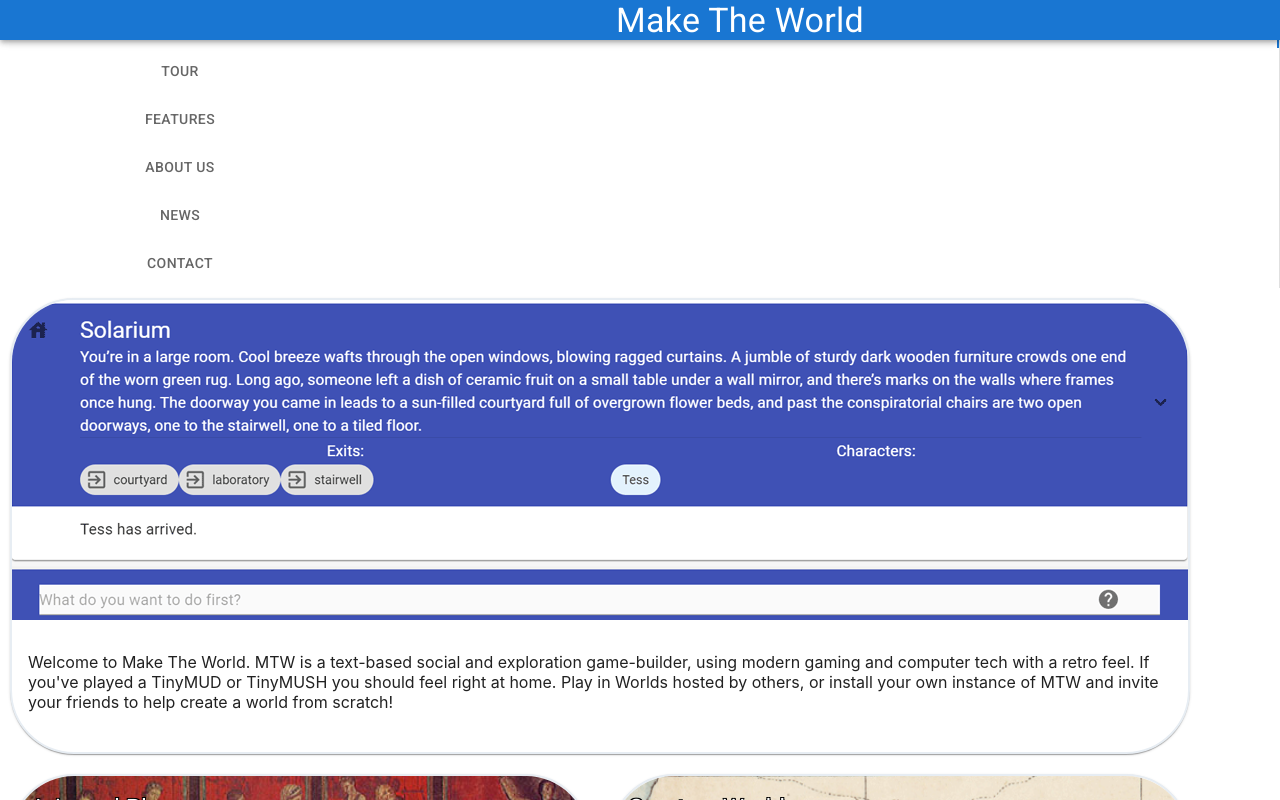
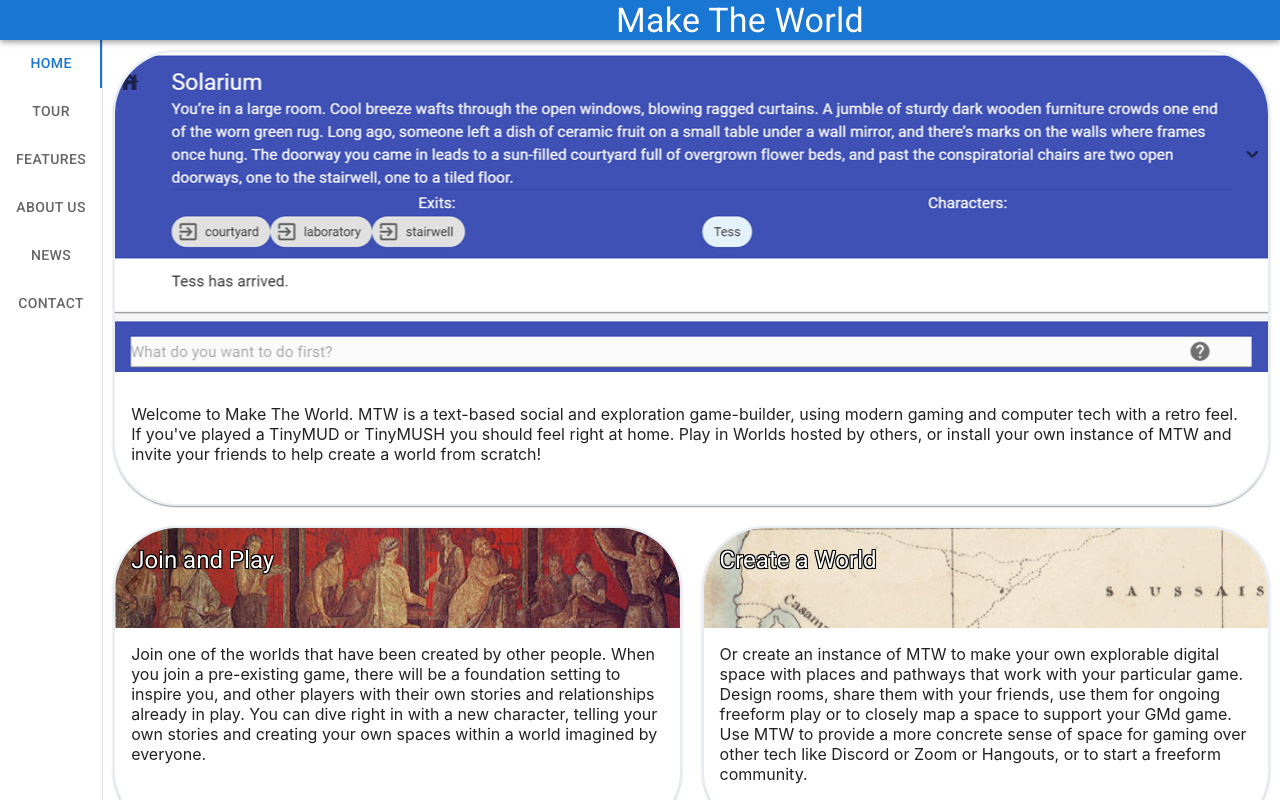
Before and after one commit to TonyLB/maketheworld-org, a React (Create React App) app: page / in a window 1280 px wide. Shown: the top 800 px of the page. Built offline with nearby package versions, Linux system fonts and the light colour scheme.

Commit message:
ISS3: Fixed tab layout bug

```diff
--- a/src/index.js
+++ b/src/index.js
@@ -15,6 +15,7 @@
 import News from './News'
 import Contact from './Contact'
 import * as serviceWorker from './serviceWorker'
+import { Box } from '@mui/material'
 
 const TabPanel = (props) => {
     const { children, value, index, ...other } = props;
@@ -52,7 +53,7 @@
     const tabPanelSx = {
         maxWidth: "1200",
         width: "100%",
-        padding: 20
+        padding: "20px"
     }
 
     const handleChange = (event, newValue) => {
@@ -63,24 +64,24 @@
         <React.Fragment>
             <AppBar
                 sx={{
-                    height: 40,
+                    height: "40px",
                     alignItems: "center",
-                    paddingLeft: "200px"
+                    paddingLeft: matches ? "200px" : "0px"
                 }}
             >
                 <Typography variant="h4">Make The World</Typography>
             </AppBar>
-            <div
+            <Box
                 sx={ matches
                     ? {
                         backgroundColor: theme.palette.background.paper,
                         display: "flex",
                         flexDirection: "row",
                         alignItems: "top",
-                        paddingTop: 40
+                        paddingTop: "40px"
                     }
                     : {
-                        paddingTop: 40
+                        paddingTop: "40px"
                     }
                 }
             >
@@ -128,7 +129,7 @@
                 <TabPanel sx={tabPanelSx} value={value} index={5} dir={theme.direction}>
                     <Contact />
                 </TabPanel>
-            </div>
+            </Box>
         </React.Fragment>
     )
 }
```
